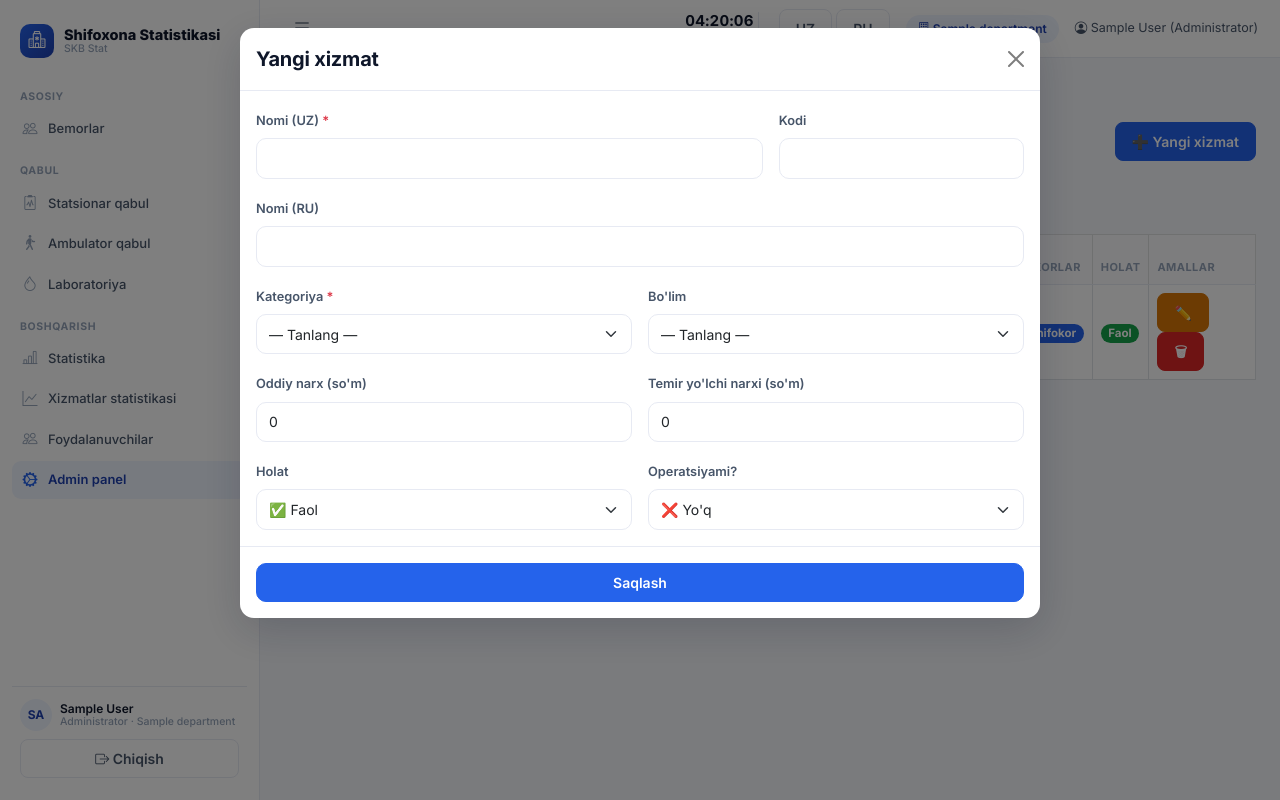
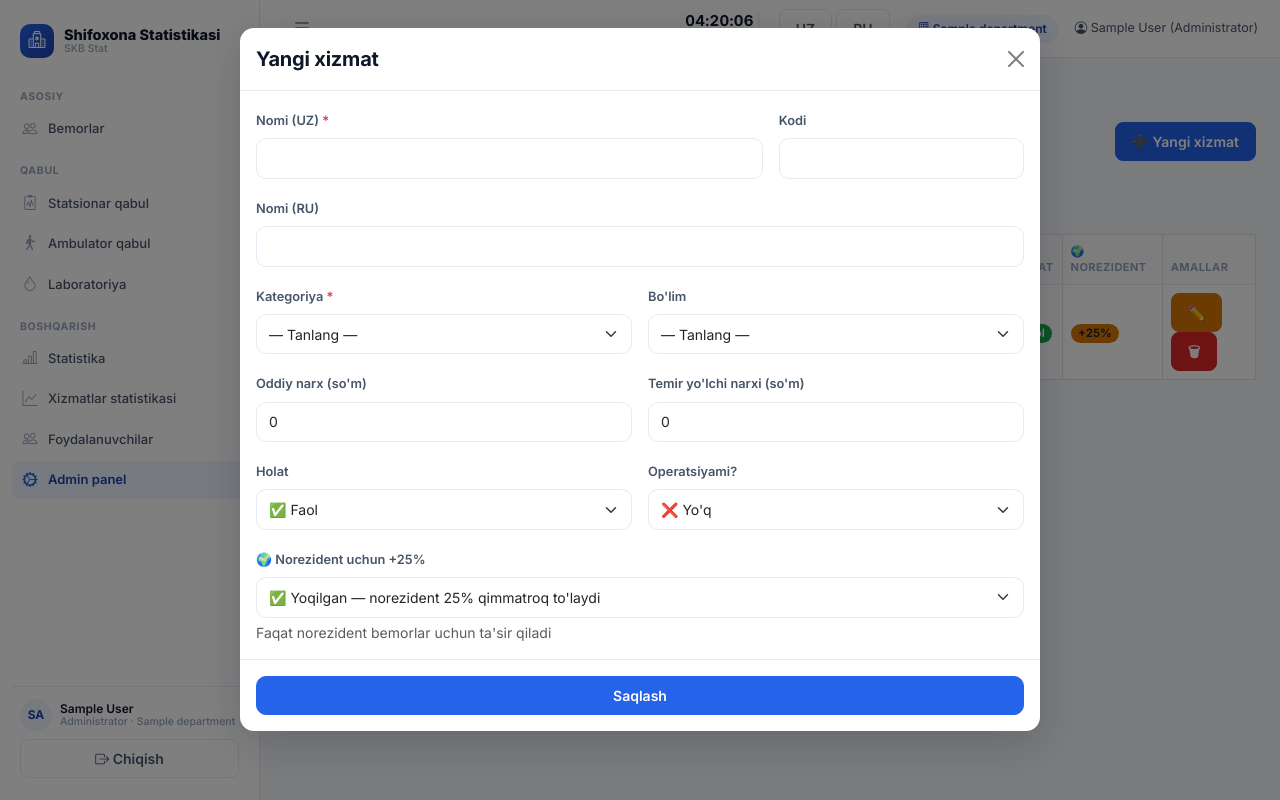
Before and after one commit to ALFAxxs/skb_stat, a Django app: page /panel/xizmatlar/ in a window 1280 px wide, after a click on "➕ Yangi xizmat". Run offline with Django 4.2, Linux system fonts and the light colour scheme; a user stored in the database is signed in; tables that the repository leaves empty hold one stand-in row (values such as "Sample post"); parts of the project's set-up code (start-up, migrations or seed data) failed here and were passed over; some libraries are stand-ins or nearby versions.

Commit message:
non-resident calculations update

```diff
--- a/apps/services/models.py
+++ b/apps/services/models.py
@@ -86,6 +86,11 @@ class Service(models.Model):
     )
     is_active    = models.BooleanField(default=True)
     is_operation = models.BooleanField(default=False, verbose_name=_("Operatsiyami?"))
+    non_resident_surcharge = models.BooleanField(
+        default=True,
+        verbose_name=_("Norezident +25%"),
+        help_text=_("Yoqilsa — norezident uchun narx avtomatik 25% qimmatroq hisoblanadi.")
+    )
 
     # Konsultatsiya turidagi xizmatlar uchun — ushbu xizmatni qaysi shifokor(lar) ko'ra oladi
     assigned_doctors = models.ManyToManyField(
@@ -98,8 +103,7 @@ class Service(models.Model):
         from decimal import Decimal
         if patient_category == 'railway':
             return self.price_railway if self.price_railway else self.price_normal
-        elif patient_category == 'non_resident':
-            # Asosiy narx: price_normal, agar 0 bo'lsa price_railway ishlatiladi
+        elif patient_category == 'non_resident' and self.non_resident_surcharge:
             base = self.price_normal if self.price_normal else self.price_railway
             return round(base * Decimal('1.25'), 2)
         else:
--- a/apps/users/panel_views.py
+++ b/apps/users/panel_views.py
@@ -180,9 +180,10 @@ def panel_service_save(request, pk=None):
     department_id = request.POST.get('department_id') or None
     price_normal  = request.POST.get('price_normal', '0') or '0'
     price_railway = request.POST.get('price_railway', '0') or '0'
-    is_active     = request.POST.get('is_active') == '1'
-    is_operation  = request.POST.get('is_operation') == '1'
-    doctor_ids    = request.POST.getlist('assigned_doctors')
+    is_active             = request.POST.get('is_active') == '1'
+    is_operation          = request.POST.get('is_operation') == '1'
+    non_resident_surcharge = request.POST.get('non_resident_surcharge') == '1'
+    doctor_ids            = request.POST.getlist('assigned_doctors')
 
     if not name or not category_id:
         messages.error(request, _("Nomi va kategoriya kiritilishi shart."))
@@ -193,6 +194,7 @@ def panel_service_save(request, pk=None):
         category_id=category_id, department_id=department_id,
         price_normal=price_normal, price_railway=price_railway,
         is_active=is_active, is_operation=is_operation,
+        non_resident_surcharge=non_resident_surcharge,
     )
     if pk:
         svc = get_object_or_404(Service, pk=pk)
@@ -219,6 +221,21 @@ def panel_service_toggle(request, pk):
     svc = get_object_or_404(Service, pk=pk)
     svc.is_active = not svc.is_active
     svc.save()
+    next_url = request.POST.get('next', '')
+    if next_url and next_url.startswith('/'):
+        return redirect(next_url)
+    return redirect('panel_services')
+
+
+@_admin_only
+@require_POST
+def panel_service_surcharge_toggle(request, pk):
+    svc = get_object_or_404(Service, pk=pk)
+    svc.non_resident_surcharge = not svc.non_resident_surcharge
+    svc.save(update_fields=['non_resident_surcharge'])
+    next_url = request.POST.get('next', '')
+    if next_url and next_url.startswith('/'):
+        return redirect(next_url)
     return redirect('panel_services')
 
 
--- a/apps/users/urls.py
+++ b/apps/users/urls.py
@@ -33,8 +33,9 @@ urlpatterns = [
     path('panel/xizmatlar/',                          pv.panel_services,             name='panel_services'),
     path('panel/xizmatlar/saqlash/',                  pv.panel_service_save,         name='panel_service_save'),
     path('panel/xizmatlar/<int:pk>/saqlash/',         pv.panel_service_save,         name='panel_service_edit'),
-    path('panel/xizmatlar/<int:pk>/toggle/',          pv.panel_service_toggle,       name='panel_service_toggle'),
-    path('panel/xizmatlar/<int:pk>/ochir/',           pv.panel_service_delete,       name='panel_service_delete'),
+    path('panel/xizmatlar/<int:pk>/toggle/',          pv.panel_service_toggle,           name='panel_service_toggle'),
+    path('panel/xizmatlar/<int:pk>/norezident/',      pv.panel_service_surcharge_toggle, name='panel_service_surcharge_toggle'),
+    path('panel/xizmatlar/<int:pk>/ochir/',           pv.panel_service_delete,           name='panel_service_delete'),
 
     # Dorilar
     path('panel/dorilar/',                            pv.panel_medicines,            name='panel_medicines'),
--- a/templates/panel/_service_modal.html
+++ b/templates/panel/_service_modal.html
@@ -63,6 +63,14 @@
                                 <option value="1">✅ Ha — operatsiya</option>
                             </select>
                         </div>
+                        <div class="col-12">
+                            <label class="form-label fw-semibold">🌍 Norezident uchun +25%</label>
+                            <select class="form-select" name="non_resident_surcharge">
+                                <option value="1">✅ Yoqilgan — norezident 25% qimmatroq to'laydi</option>
+                                <option value="0">❌ O'chirilgan — norezident oddiy narxda to'laydi</option>
+                            </select>
+                            <div class="text-muted small mt-1">Faqat norezident bemorlar uchun ta'sir qiladi</div>
+                        </div>
 
                         <!-- Shifokorlar -->
                         {% if doctors %}
--- a/templates/panel/services.html
+++ b/templates/panel/services.html
@@ -49,6 +49,7 @@
                 <th>Turi</th>
                 <th>Shifokorlar</th>
                 <th>Holat</th>
+                <th>🌍 Norezident</th>
                 <th>Amallar</th>
             </tr>
         </thead>
@@ -86,8 +87,19 @@
                 <td>
                     <form method="post" action="{% url 'panel_service_toggle' s.pk %}" class="d-inline">
                         {% csrf_token %}
+                        <input type="hidden" name="next" value="{{ request.get_full_path }}">
                         <button class="badge border-0 {% if s.is_active %}bg-success{% else %}bg-danger{% endif %}">
                             {% if s.is_active %}Faol{% else %}Nofaol{% endif %}
+                        </button>
+                    </form>
+                </td>
+                <td>
+                    <form method="post" action="{% url 'panel_service_surcharge_toggle' s.pk %}" class="d-inline">
+                        {% csrf_token %}
+                        <input type="hidden" name="next" value="{{ request.get_full_path }}">
+                        <button type="submit" class="badge border-0 {% if s.non_resident_surcharge %}bg-warning text-dark{% else %}bg-secondary{% endif %}"
+                                title="{% if s.non_resident_surcharge %}Norezident +25% — bosib o'chirish{% else %}Norezident oddiy narx — bosib yoqish{% endif %}">
+                            {% if s.non_resident_surcharge %}+25%{% else %}Oddiy{% endif %}
                         </button>
                     </form>
                 </td>
@@ -104,6 +116,7 @@
                         data-pricer="{{ s.price_railway_raw }}"
                         data-active="{% if s.is_active %}1{% else %}0{% endif %}"
                         data-op="{% if s.is_operation %}1{% else %}0{% endif %}"
+                        data-surcharge="{% if s.non_resident_surcharge %}1{% else %}0{% endif %}"
                         data-doctors="{{ s.doc_pks_json }}">✏️</button>
                     <form method="post" action="{% url 'panel_service_delete' s.pk %}"
                           class="d-inline"
@@ -114,7 +127,7 @@
                 </td>
             </tr>
             {% empty %}
-            <tr><td colspan="10" class="text-center text-muted">Ma'lumot topilmadi</td></tr>
+            <tr><td colspan="11" class="text-center text-muted">Ma'lumot topilmadi</td></tr>
             {% endfor %}
         </tbody>
     </table>
@@ -187,8 +200,9 @@ document.getElementById('editModal').addEventListener('show.bs.modal', function(
     m.querySelector('[name=department_id]').value = b.dataset.dept || '';
     m.querySelector('[name=price_normal]').value  = b.dataset.pricen  || '0';
     m.querySelector('[name=price_railway]').value = b.dataset.pricer || '0';
-    m.querySelector('[name=is_active]').value     = b.dataset.active || '1';
-    m.querySelector('[name=is_operation]').value  = b.dataset.op || '0';
+    m.querySelector('[name=is_active]').value              = b.dataset.active || '1';
+    m.querySelector('[name=is_operation]').value           = b.dataset.op || '0';
+    m.querySelector('[name=non_resident_surcharge]').value = b.dataset.surcharge !== undefined ? b.dataset.surcharge : '1';
 
     // Qidiruv maydonini tozalash va barcha itemlarni ko'rsatish
     var searchInput = m.querySelector('.svc-doc-search');
```
Also changed, not shown: apps/services/migrations/0013_add_non_resident_surcharge.py (added).
